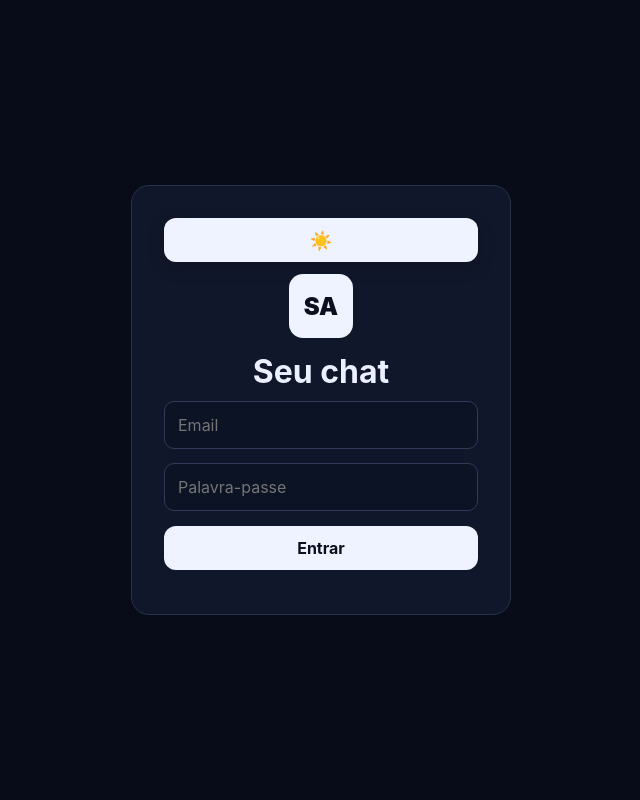
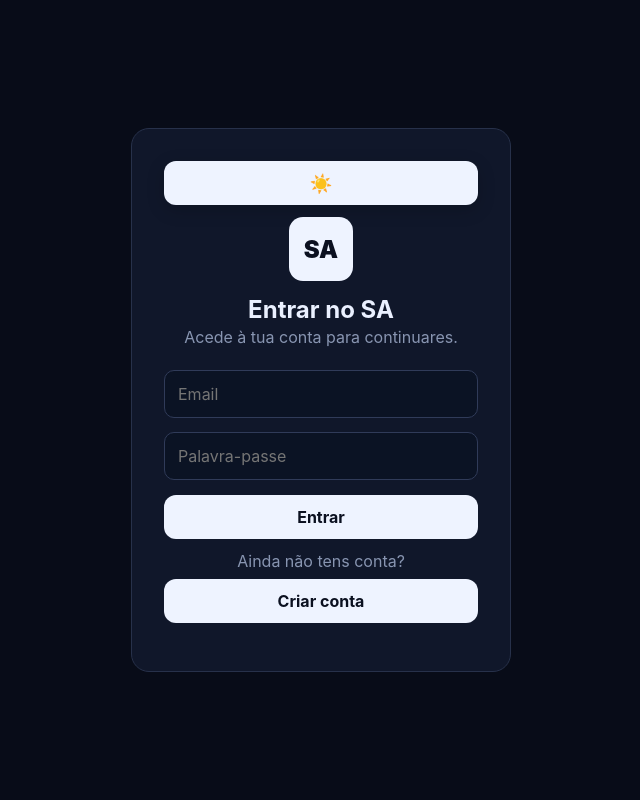
Before and after one commit to AlbertoSamaria/AS-Agente-Autonomo., a PHP site: page / in a window 1280 px wide. Shown: the whole page, without its empty margins (319-959 px from the left). Run offline with PHP 8.4, Linux system fonts and the light colour scheme.

Commit message:
Adicionar ecrã de registo de contas

```diff
--- a/index.php
+++ b/index.php
@@ -47,13 +47,17 @@ $canWriteMemories = $user && RBAC::can('memory.write');
             <button id="themeToggleLogin" class="theme-toggle" type="button" aria-label="Mudar para tema claro" title="Mudar tema">☀️</button>
             <div class="welcome-logo">SA</div>
 
-            <h1>Seu chat</h1>
+            <section id="loginView">
+                <h1>Entrar no SA</h1>
+                <p>Acede à tua conta para continuares.</p>
 
                 <input
                     id="email"
                     type="email"
                     placeholder="Email"
-                autocomplete="email"
+                    autocomplete="username"
+                    maxlength="190"
+                    required
                 >
 
                 <input
@@ -61,13 +65,33 @@ $canWriteMemories = $user && RBAC::can('memory.write');
                     type="password"
                     placeholder="Palavra-passe"
                     autocomplete="current-password"
+                    required
                 >
 
-            <button id="loginBtn" type="button">
-                Entrar
-            </button>
+                <button id="loginBtn" type="button">Entrar</button>
+                <div id="loginError" role="alert" aria-live="polite"></div>
 
-            <div id="loginError"></div>
+                <p class="login-switch">Ainda não tens conta?
+                    <button id="showRegisterBtn" class="login-link" type="button">Criar conta</button>
+                </p>
+            </section>
+
+            <section id="registerView" class="hidden" aria-labelledby="registerTitle">
+                <h1 id="registerTitle">Criar conta</h1>
+                <p>Regista-te gratuitamente para começar a utilizar o SA.</p>
+
+                <input id="registerName" type="text" placeholder="Nome completo" autocomplete="name" maxlength="120" required>
+                <input id="registerEmail" type="email" placeholder="Email" autocomplete="email" maxlength="190" required>
+                <input id="registerPassword" type="password" placeholder="Criar palavra-passe (mínimo 10 caracteres)" autocomplete="new-password" minlength="10" required>
+                <input id="registerPasswordConfirm" type="password" placeholder="Confirmar palavra-passe" autocomplete="new-password" minlength="10" required>
+
+                <button id="registerBtn" type="button">Criar a minha conta</button>
+                <div id="registerError" role="alert" aria-live="polite"></div>
+
+                <p class="login-switch">Já tens uma conta?
+                    <button id="showLoginBtn" class="login-link" type="button">Voltar ao login</button>
+                </p>
+            </section>
 
         </div>
 
```
Lines whose indentation alone changed are shown as unchanged.
